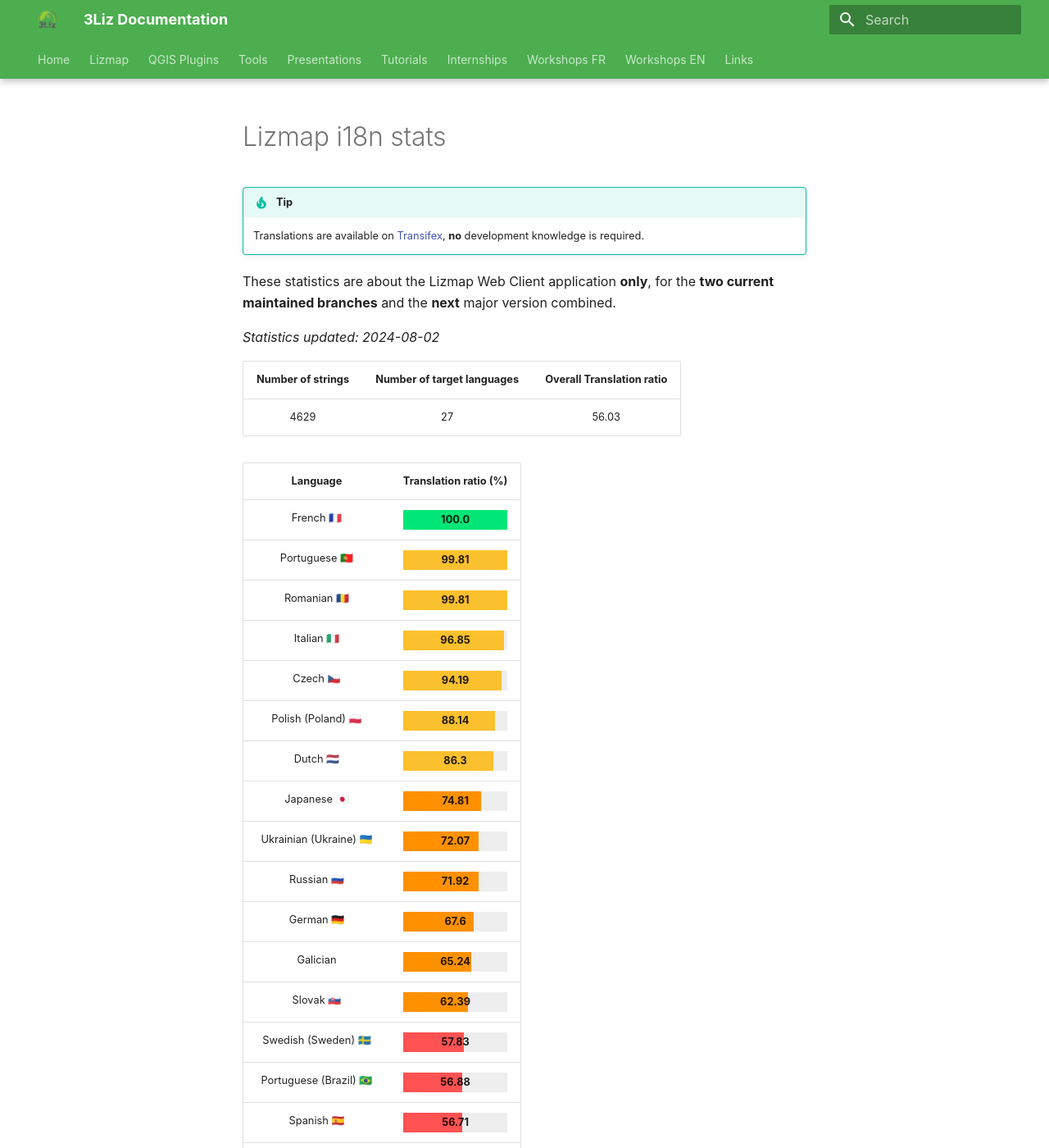
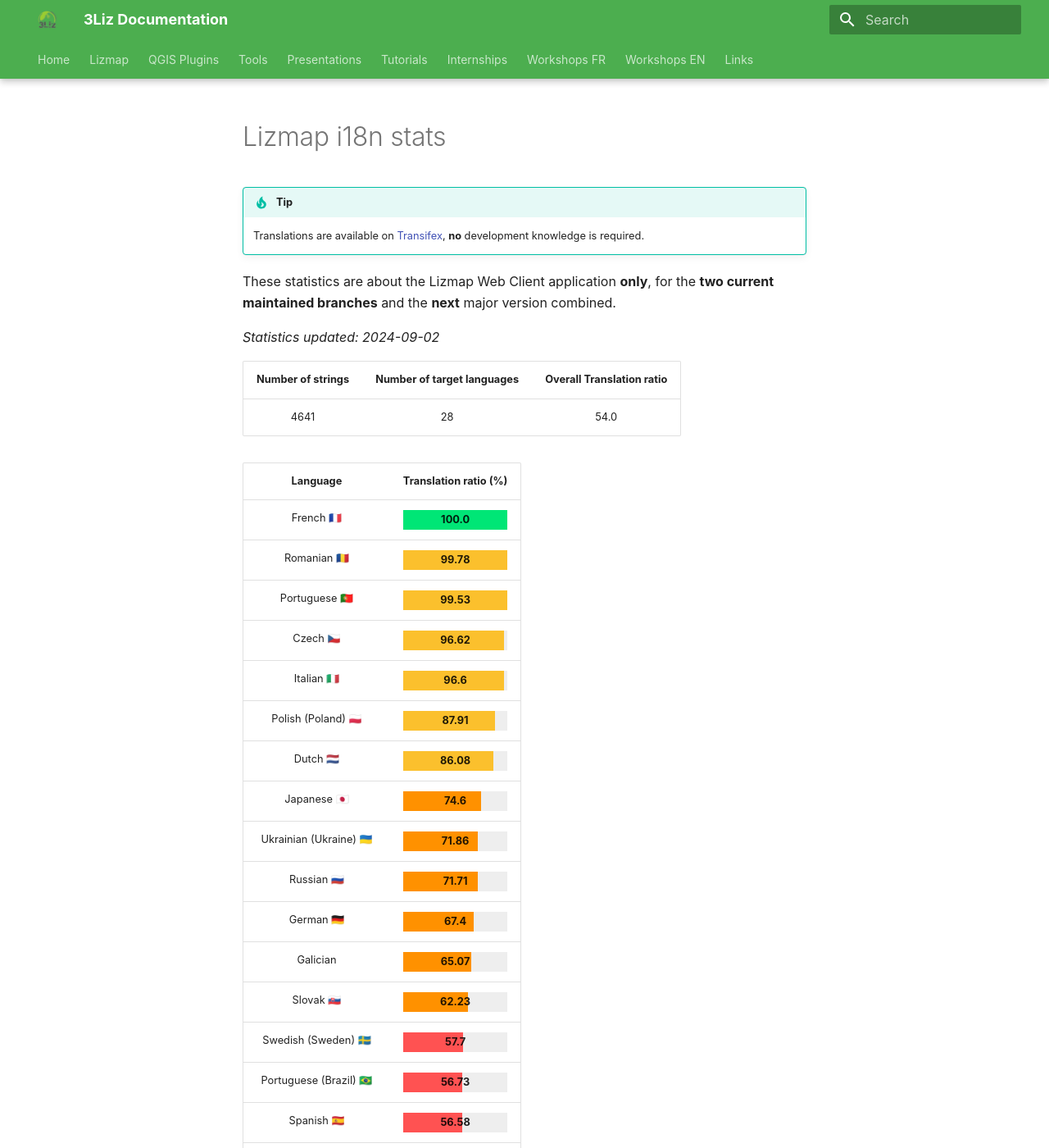
Before and after one commit to 3liz/3liz.github.io, an MkDocs documentation site: the page built from docs/lizmap-i18n-stats.md, in a window 1280 px wide and 1400 px high. Shown: the whole window at 82% size. Built offline with MkDocs 1.6.1 and Material for MkDocs 9.7.7, drawn with Linux system fonts in a browser that asks for light colours; nearby versions of some CDN libraries; some of the changed text lies outside the part shown.

Commit message:
Update statistics from Transifex Lizmap Web Client

```diff
--- a/docs/lizmap-i18n-stats.md
+++ b/docs/lizmap-i18n-stats.md
@@ -10,38 +10,39 @@
 These statistics are about the Lizmap Web Client application **only**, for the **two current
 maintained branches** and the **next** major version combined.
 
-*Statistics updated: 2024-08-02*
+*Statistics updated: 2024-09-02*
 
 | Number of strings | Number of target languages | Overall Translation ratio |
 |:-:|:-:|:-:|
-4629|27|56.03
+4641|28|54.0
 
 | Language | Translation ratio (%) |
 |:-:|:-:|
 French 🇫🇷 |[=100.0% "100.0"]|
-Portuguese 🇵🇹 |[=99.81% "99.81"]|
-Romanian 🇷🇴 |[=99.81% "99.81"]|
-Italian 🇮🇹 |[=96.85% "96.85"]|
-Czech 🇨🇿 |[=94.19% "94.19"]|
-Polish (Poland) 🇵🇱 |[=88.14% "88.14"]|
-Dutch 🇳🇱 |[=86.3% "86.3"]|
-Japanese 🇯🇵 |[=74.81% "74.81"]|
-Ukrainian (Ukraine) 🇺🇦 |[=72.07% "72.07"]|
-Russian 🇷🇺 |[=71.92% "71.92"]|
-German 🇩🇪 |[=67.6% "67.6"]|
-Galician  |[=65.24% "65.24"]|
-Slovak 🇸🇰 |[=62.39% "62.39"]|
-Swedish (Sweden) 🇸🇪 |[=57.83% "57.83"]|
-Portuguese (Brazil) 🇧🇷 |[=56.88% "56.88"]|
-Spanish 🇪🇸 |[=56.71% "56.71"]|
-Slovenian 🇸🇮 |[=51.8% "51.8"]|
-Hungarian (Hungary) 🇭🇺 |[=50.03% "50.03"]|
-Finnish 🇫🇮 |[=46.86% "46.86"]|
-Basque  |[=33.48% "33.48"]|
-Greek 🇬🇷 |[=26.7% "26.7"]|
-Bulgarian 🇧🇬 |[=25.02% "25.02"]|
-Norwegian 🇳🇴 |[=17.13% "17.13"]|
-Spanish (Argentina) 🇦🇷 |[=5.68% "5.68"]|
-Indonesian 🇮🇩 |[=4.41% "4.41"]|
+Romanian 🇷🇴 |[=99.78% "99.78"]|
+Portuguese 🇵🇹 |[=99.53% "99.53"]|
+Czech 🇨🇿 |[=96.62% "96.62"]|
+Italian 🇮🇹 |[=96.6% "96.6"]|
+Polish (Poland) 🇵🇱 |[=87.91% "87.91"]|
+Dutch 🇳🇱 |[=86.08% "86.08"]|
+Japanese 🇯🇵 |[=74.6% "74.6"]|
+Ukrainian (Ukraine) 🇺🇦 |[=71.86% "71.86"]|
+Russian 🇷🇺 |[=71.71% "71.71"]|
+German 🇩🇪 |[=67.4% "67.4"]|
+Galician  |[=65.07% "65.07"]|
+Slovak 🇸🇰 |[=62.23% "62.23"]|
+Swedish (Sweden) 🇸🇪 |[=57.7% "57.7"]|
+Portuguese (Brazil) 🇧🇷 |[=56.73% "56.73"]|
+Spanish 🇪🇸 |[=56.58% "56.58"]|
+Slovenian 🇸🇮 |[=51.65% "51.65"]|
+Hungarian (Hungary) 🇭🇺 |[=49.92% "49.92"]|
+Finnish 🇫🇮 |[=46.76% "46.76"]|
+Basque  |[=33.42% "33.42"]|
+Greek 🇬🇷 |[=26.63% "26.63"]|
+Bulgarian 🇧🇬 |[=24.95% "24.95"]|
+Norwegian 🇳🇴 |[=17.09% "17.09"]|
+Spanish (Argentina) 🇦🇷 |[=5.67% "5.67"]|
+Indonesian 🇮🇩 |[=4.4% "4.4"]|
 Serbian (Cyrillic) 🇷🇸 |[=1.25% "1.25"]|
+Arabic  |[=0.0% "0.0"]|
 Vietnamese (Viet Nam)  |[=0.0% "0.0"]|
```
